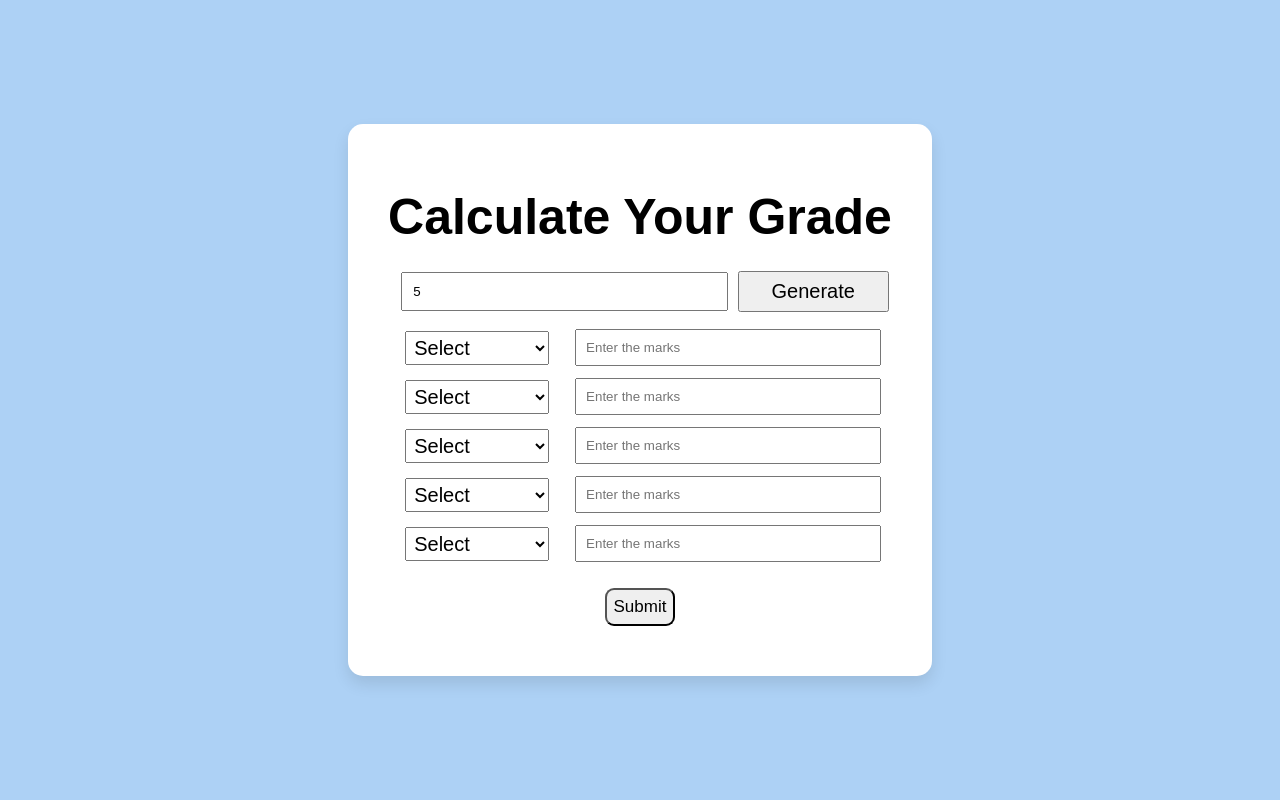
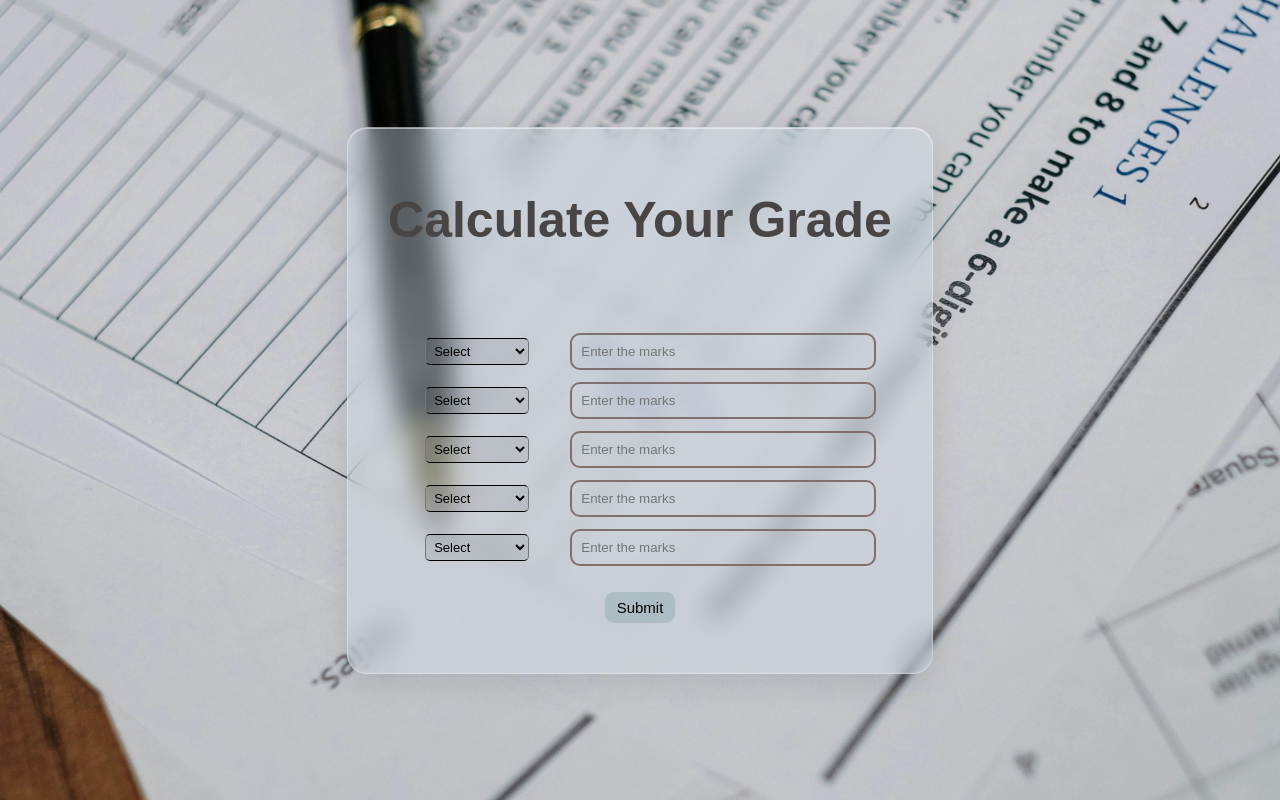
Before and after one commit to nidhisrivastav28/Student-Grade-Calculator, a plain HTML site: page index.html in a window 1280 px wide. Both pictures are taken after typing "5" into the empty fields and a click on the button "Generate". Drawn offline with Linux system fonts and the light colour scheme.

Commit message:
Changes Made: Added generate input validatione button on changing phase added glassmorphism and changed button color styles and aniimation added bg image removed header user selection added buffer for generate() function

```diff
--- a/index.html
+++ b/index.html
@@ -12,8 +12,8 @@
     <div class="container" id="card">
         <h1>Calculate Your Grade</h1>
         <div id="subjectselection">
-            <input type="number" id="subjno" placeholder="Enter the number of subjects:">
-            <button onclick="generateInputs()" id="generate">Generate</button>
+            <input type="number" id="subjno" placeholder="Enter the number of subjects:" required>
+            <button onclick="handleGenerateClick()" id="generate">Generate</button>
         </div>
 
 
--- a/script.js
+++ b/script.js
@@ -1,16 +1,18 @@
 function generateInputs() {
-    const count = document.getElementById('subjno').value;
+    const countField = document.getElementById('subjno');
+    const count = countField.value;
     const input = document.getElementById('subjectInputs');
     const submitbtn = document.getElementById('btn');
+
     input.innerHTML = '';
+    generate.style.display = 'none';
 
     for (let i = 1; i <= count; i++) {
         input.innerHTML += `
-
             <table>
                 <tr>
                     <th>
-                    <select class="subject-select" id="select" onchange="filterSubjects()">Select the subject
+                        <select class="subject-select" id="select${i}" onchange="filterSubjects()">
                             <option value="">Select</option>
                             <option value="Mathematics">Mathematics</option>
                             <option value="Chemistry">Chemistry</option>
@@ -19,14 +21,42 @@ function generateInputs() {
                             <option value="Computer">Computer</option>
                         </select>
                     </th>
-                <td><input type="number" name="" id="cmarks${i}" placeholder="Enter the marks" min="0" max="100" required></td>
+                    <td>
+                        <input type="number" id="cmarks${i}" placeholder="Enter the marks" min="0" max="100" required>
+                    </td>
                 </tr>
             </table>
-
         `;
     }
+
+    // Hide the input field after use
+    countField.style.display = 'none';
+
+    // Add validation for marks
+    for (let i = 1; i <= count; i++) {
+        const markInput = document.getElementById(`cmarks${i}`);
+    }
+
     submitbtn.style.display = 'block';
 }
+
+//function to validate Generate Input: commit made on version2
+function handleGenerateClick() {
+    const input = document.getElementById('subjno').value;
+    if (input>0 && input<6) {
+      generateInputs();
+    }
+     else {
+        if (input>6) {
+            alert("exceeds subjects");
+        } else {
+           alert("Please enter valid input");
+        }
+
+    }
+
+  }
+
 //Subject Filtering
 function filterSubjects(){
     const selects=document.querySelectorAll('.subject-select');
@@ -78,9 +108,20 @@ function calMarks(event) {
         alert(`Average=${avg}\nGrade=C\nFair!!`)
     }
     else if ((avg < 50) && (avg >= 40)) {
-        alert(`Average=${avg}\nGrade=A+\nWork Hard!!`)
+        alert(`Average=${avg}\nGrade=D\nWork Hard!!`)
     }
     else {
         alert(`Average=${avg}\nGrade=F\nFail!!`)
     }
 }
+
+window.transitionToPage = function(href) {
+    document.querySelector('body').style.opacity = 0
+    setTimeout(function() {
+        window.location.href = href
+    }, 500)
+}
+
+document.addEventListener('DOMContentLoaded', function(event) {
+    document.querySelector('body').style.opacity = 1
+})
--- a/style.css
+++ b/style.css
@@ -1,25 +1,49 @@
 body{
     font-family: Arial, sans-serif;
-    background-color: #add1f5;
+    background-image: url(bg2.webp);
     margin: 0;
     padding: 0;
     display: flex;
     justify-content: center;
     align-items: center;
     height: 100vh;
+    background-image:url(pexels-cottonbro-7013904.jpg)  ;
+    background-repeat: no-repeat;
+    background-position: center;
+    background-size: cover;
+    opacity: 0;
+    transition: opacity .5s;
+
 }
 .container{
     background-color: #ffffff;
     padding: 30px 40px;
     border-radius: 15px;
     box-shadow: 0 8px 16px rgba(0, 0, 0, 0.1);
-    text-align: center;
-    /* height: 50%; */
-    height: auto;   /* ✅ let height grow automatically */
+    height: auto;
     transition: height 0.3s ease;
+    background: rgba(209, 223, 235, 0.4);
+  backdrop-filter: blur(12px);
+  -webkit-backdrop-filter: blur(12px);
+  border-radius: 20px;
+  border: 1px solid rgba(255, 255, 255, 0.3);
+  box-shadow:
+    0 8px 32px rgba(0, 0, 0, 0.1),
+    inset 0 1px 0 rgba(255, 255, 255, 0.5),
+    inset 0 -1px 0 rgba(255, 255, 255, 0.1),
+    inset 0 0 0px 0px rgba(255, 255, 255, 0);
+  position: relative;
+  overflow: hidden;
 }
 .container h1{
     font-size: 50px;
+    color: #494545;
+     user-select: none;
+}
+input::-webkit-outer-spin-button,
+input::-webkit-inner-spin-button {
+  -webkit-appearance: none;
+  margin: 0;
 }
 .container #subjectselection{
     display: flex;
@@ -30,14 +54,27 @@ body{
 }
 #subjno{
     width: 60%;
-    margin: 10px;
-    padding: 10px;
+    margin: 10px ;
+    padding: 10px 17px;
+    border-radius: 20px;
 }
 #generate{
     width: 30%;
     padding: 7px;
     font-size: 20px;
     cursor: pointer;
+    border-radius: 10px;
+    background-color: rgb(198, 247, 198);
+    border: none;
+    backdrop-filter: blur(20px);
+    justify-content: center;
+    border: 1px solid rgba(0, 255, 34, 0.3);
+    box-shadow:
+    0 8px 32px rgba(0, 0, 0, 0.1),
+    inset 0 1px 0 rgba(255, 255, 255, 0.5),
+    inset 0 -1px 0 rgba(255, 255, 255, 0.1),
+    inset 0 0 0px 0px rgba(255, 255, 255, 0);
+     user-select: none;
 }
 #subjectInputs{
     margin-top: 20px;
@@ -48,6 +85,8 @@ table{
 }
 th, td{
     padding: 4px;
+    border-radius: 4px;
+
 }
 th{
     font-size: 20px;
@@ -55,21 +94,52 @@ th{
     width: 35%;
 }
 select{
-    font-size: 20px;
+    font-size: 13px;
     color: black;
     padding: 4px;
+    border-block-color: initial;
+    border-radius: 5px;
+    background-color: rgba(248, 246, 243, 0.281)
 }
+select:focus{
+    border: none;
+}
+option{
+    color: #000000;
+    background-color: #816e6e2d;
+}
+
+
+select{
+    background: #00000013;
+}
+
 input{
     width: 90%;
     padding: 9px;
+    border-radius: 10px;
+    border-color: #816e6e;
+    border-style: solid;
+    background: transparent;
+    transition: border-color 2s ease;
+}
+input:focus-visible {
+    border-color: #ff0000;
 }
 #btn{
     display: none;
     margin: 20px auto;
-    padding: 7px;
-    font-size: 17px;
+    padding: 7px 12px;
+    font-size: 15px;
+    font-weight: 300;
     border-radius: 9px;
     cursor: pointer;
+    color: #000;
+    background-color: rgba(103, 148, 148, 0.301);
+    border: none;
+    transition: color 1s ease;
+    transition: background 1s ease;
+    user-select: none;
 
 }
 #btn:hover{
```
Also changed, not shown: pexels-cottonbro-7013904.jpg (added). Lines whose indentation alone changed are shown as unchanged.
